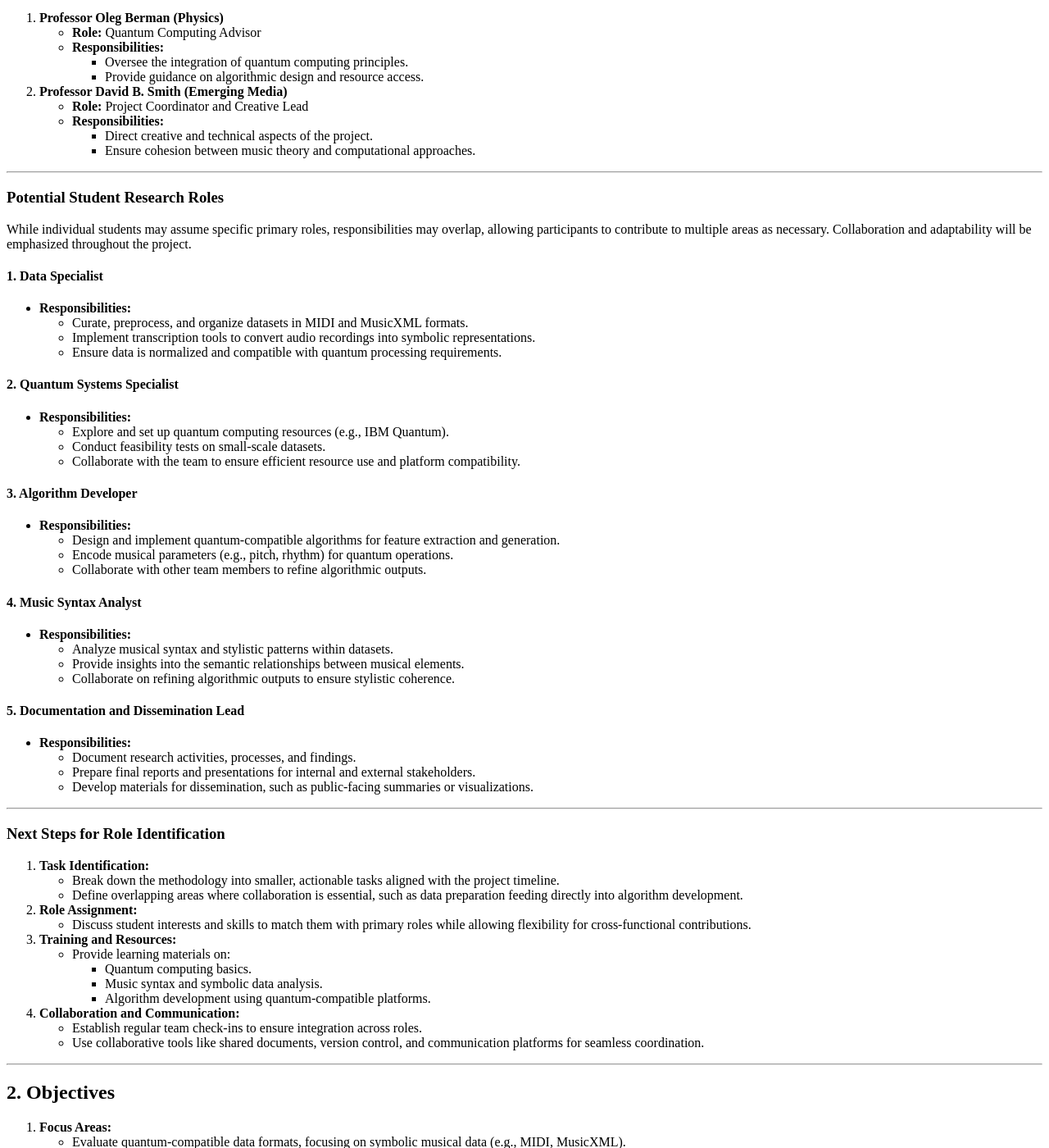
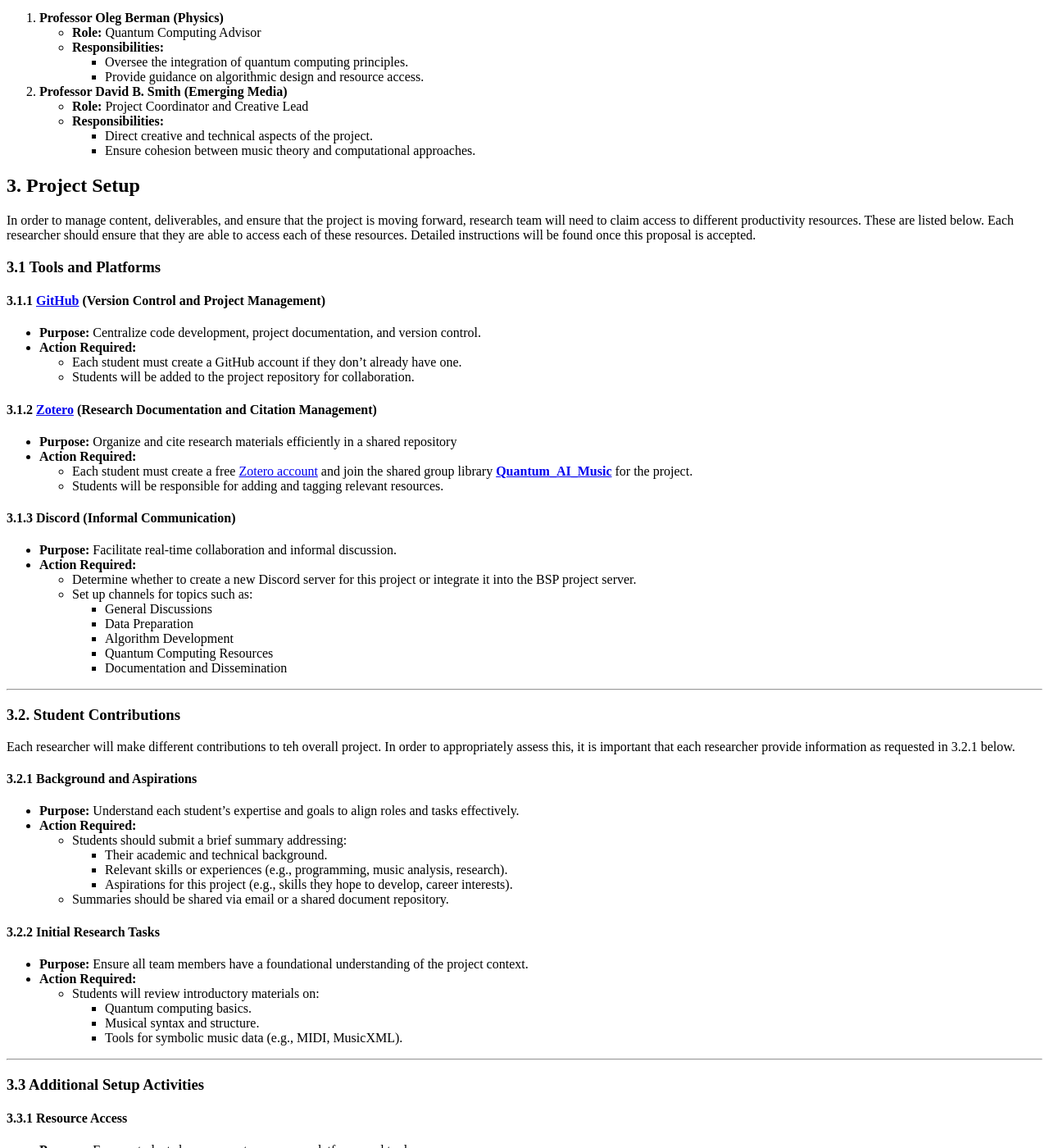
Before and after one commit to CHI-CityTech/QuantumMusic, a Jekyll site: the page built from Proposal_Initial_Steps_2025.md, in a window 1280 px wide and 1400 px high, scrolled down 645 px. Shown: the whole window at 82% size. Built offline with Jekyll 4.4.1, drawn with Linux system fonts in a browser that asks for light colours; our own code applies the rules of GitHub Pages for plain Markdown files; some of the changed text lies outside the part shown.

Commit message:
Update Proposal_Initial_Steps_2025.md

````diff
--- a/Proposal_Initial_Steps_2025.md
+++ b/Proposal_Initial_Steps_2025.md
@@ -24,7 +24,7 @@ This research explores the use of quantum computing in music analysis and genera
 The semester-long activity will focus on developing a foundational framework, assessing quantum computing resources, preparing datasets, and conducting initial tests.
 
 ---
-## **Personnel**
+## **2. Personnel**
 
 ### **Project Leadership**
 
@@ -40,7 +40,101 @@ The semester-long activity will focus on developing a foundational framework, as
      - Direct creative and technical aspects of the project.
      - Ensure cohesion between music theory and computational approaches.
 
+## **3. Project Setup**
+
+In order to manage content, deliverables, and ensure that the project is moving forward, research team will need to claim access to different productivity resources.  These are listed below.  Each researcher should ensure that they are able to access each of these resources.  Detailed instructions will be found once this proposal is accepted.
+
+### **3.1 Tools and Platforms**
+
+#### **3.1.1 [GitHub](https://github.com/) (Version Control and Project Management)**
+- **Purpose:** Centralize code development, project documentation, and version control.
+- **Action Required:**
+  - Each student must create a GitHub account if they don’t already have one.
+  - Students will be added to the project repository for collaboration.
+
+#### **3.1.2 [Zotero](https://www.zotero.org/) (Research Documentation and Citation Management)**
+- **Purpose:** Organize and cite research materials efficiently in a shared repository
+- **Action Required:**
+  - Each student must create a free [Zotero account](https://www.zotero.org/user/register/) and join the shared group library [**Quantum_AI_Music**](https://www.zotero.org/groups/5772697/quantum_ai_music) for the project.
+  - Students will be responsible for adding and tagging relevant resources.
+
+#### **3.1.3 Discord (Informal Communication)**
+- **Purpose:** Facilitate real-time collaboration and informal discussion.
+- **Action Required:**
+  - Determine whether to create a new Discord server for this project or integrate it into the BSP project server.
+  - Set up channels for topics such as:
+    - General Discussions
+    - Data Preparation
+    - Algorithm Development
+    - Quantum Computing Resources
+    - Documentation and Dissemination
+
 ---
+
+### **3.2. Student Contributions**
+Each researcher will make different contributions to teh overall project.  In order to appropriately assess this, it is important that each researcher provide information as requested in 3.2.1 below.
+
+#### **3.2.1 Background and Aspirations**
+- **Purpose:** Understand each student’s expertise and goals to align roles and tasks effectively.
+- **Action Required:**
+  - Students should submit a brief summary addressing:
+    - Their academic and technical background.
+    - Relevant skills or experiences (e.g., programming, music analysis, research).
+    - Aspirations for this project (e.g., skills they hope to develop, career interests).
+  - Summaries should be shared via email or a shared document repository.
+
+#### **3.2.2 Initial Research Tasks**
+- **Purpose:** Ensure all team members have a foundational understanding of the project context.
+- **Action Required:**
+  - Students will review introductory materials on:
+    - Quantum computing basics.
+    - Musical syntax and structure.
+    - Tools for symbolic music data (e.g., MIDI, MusicXML).
+
+---
+
+### **3.3 Additional Setup Activities**
+
+#### **3.3.1 Resource Access**
+- **Purpose:** Ensure students have access to necessary platforms and tools.
+- **Action Required:**
+  - Confirm access to quantum computing resources, such as IBM Quantum.
+  - Provide instructions for accessing project-specific tools and datasets.
+
+#### **3.3.2 Team Collaboration Infrastructure**
+- **Purpose:** Establish infrastructure for collaboration and task tracking.
+- **Action Required:**
+  - Set up a shared project folder (e.g., Google Drive or OneDrive) for non-code documents.
+  - Determine task management tools (e.g., GitHub Issues or a Trello board).
+
+#### **3.3.3 Orientation and Training**
+- **Purpose:** Equip students with the knowledge and tools they need to contribute effectively.
+- **Action Required:**
+  - Schedule an orientation meeting to outline the project goals and methodology.
+  - Provide optional training sessions or resources for GitHub, Zotero, and relevant programming languages or frameworks.
+
+---
+
+### **3.4. Communication Plan**
+
+- **Purpose:** Ensure clear and consistent communication across the team.
+- **Action Required:**
+  - Define the frequency and format of meetings (e.g., weekly check-ins on Zoom or Discord).
+  - Assign a note-taker for meetings to document key decisions and action items.
+  - Encourage asynchronous updates via GitHub or Discord for ongoing tasks.
+
+---
+
+### **3.5. Deliverables for Setup Phase**
+
+1. All students signed up for GitHub, Zotero, and Discord.
+2. Completed student summaries outlining background and aspirations.
+3. Shared project folder and repositories set up with initial access granted.
+4. Orientation meeting held with clear goals and timelines established.
+5. Initial research materials distributed and reviewed by students.
+
+---
+
 
 ### **Potential Student Research Roles**
 
@@ -192,6 +286,37 @@ While individual students may assume specific primary roles, responsibilities ma
 | **Testing and Evaluation**     | Weeks 7-10 | Experimental results analyzed.               |
 | **Final Reporting**            | Weeks 11-12 | Report and presentation completed.           |
 
+### Proposed Gantt Chart
+
+```mermaid
+gantt
+    title Quantum Music Generation Research Timeline (12 Weeks)
+    dateFormat  YYYY-MM-DD
+    axisFormat %m/%d
+
+    section Framework Design
+    Literature Review & Framework Design :2025-01-24, 2w
+
+    section Resource Assessment
+    Quantum Platform Exploration :2025-02-07, 1w
+    Feasibility Testing :2025-02-07, 1w
+
+    section Data Preparation
+    Dataset Curation :2025-02-14, 2w
+    Data Encoding & Normalization :2025-02-21, 1w
+
+    section Algorithm Development
+    Design Quantum Algorithms :2025-02-28, 2w
+    Implementation & Initial Testing :2025-03-07, 1w
+
+    section Testing & Evaluation
+    Experimental Testing :2025-03-14, 2w
+    Result Analysis :2025-03-28, 2w
+
+    section Final Phase
+    Report Preparation :2025-04-11, 1w
+    Final Presentation :2025-04-18, 1w
+```
 ---
 
 ## **6. Adjustments for Ambition**
````
